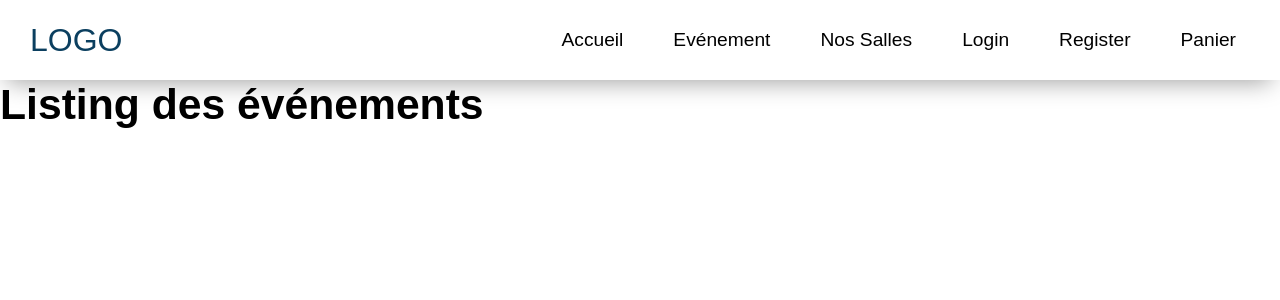
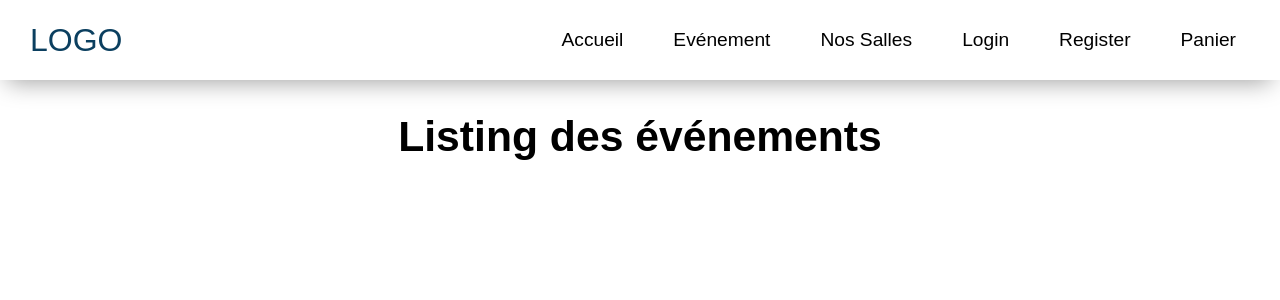
Before and after one commit to AlexandreDosne/sae301, a Symfony app: template templates/products/listing.html.twig in a window 1280 px wide. Shown: the top 300 px of the page. Run offline with Twig, Linux system fonts and the light colour scheme; the template is opened without the code that fills it, so the values that code supplies are empty; some libraries are stand-ins or nearby versions.

Commit message:
listing v2

```diff
--- a/templates/products/listing.html.twig
+++ b/templates/products/listing.html.twig
@@ -7,7 +7,7 @@
     {# <h3>filtre</h3> #}
     </div>
     <div id="listing" class="row">
-    <h1>Listing des événements</h1>
+    <h1 class="titre__listing">Listing des événements</h1>
         {% for manif in manifestations %}
         <div class="event__listing">
             <div class="card__event">
```
Also changed, not shown: public/assets/css/_listing.scss, public/assets/css/style.css, 1 other file.
